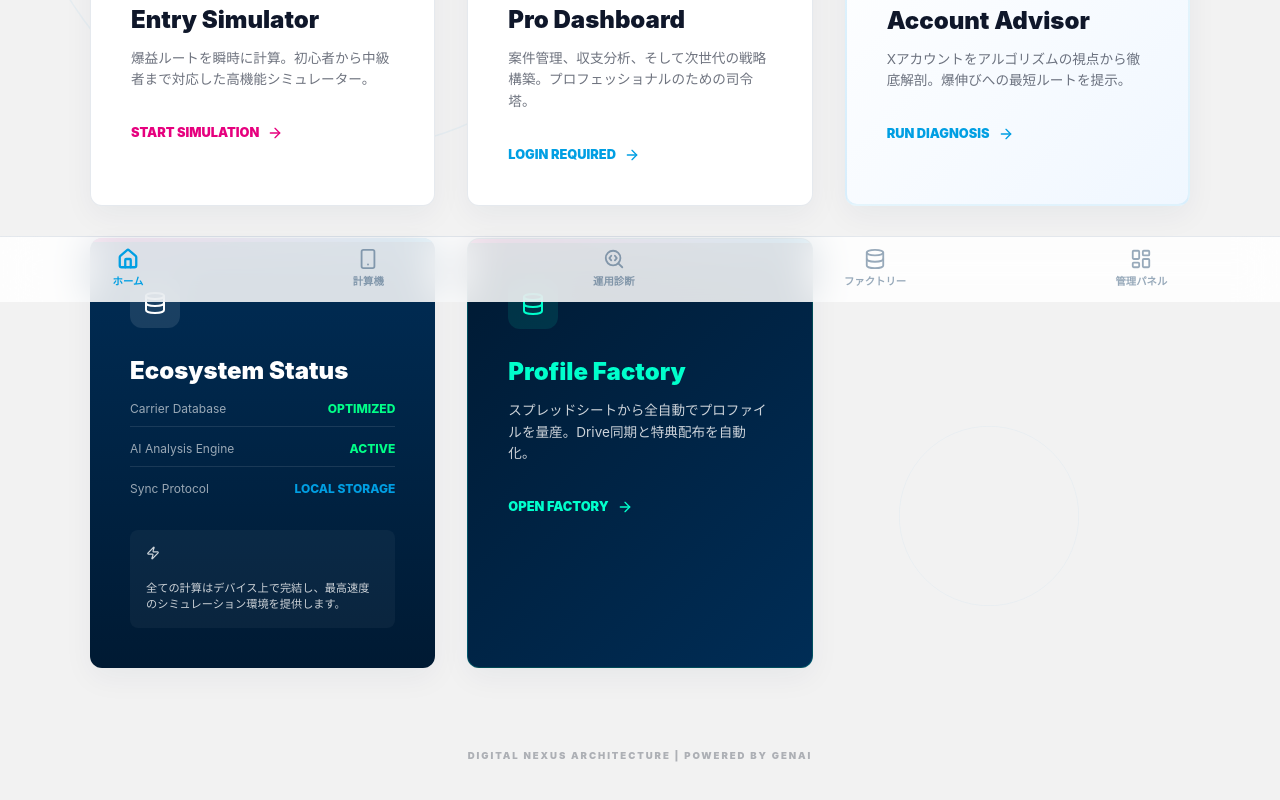
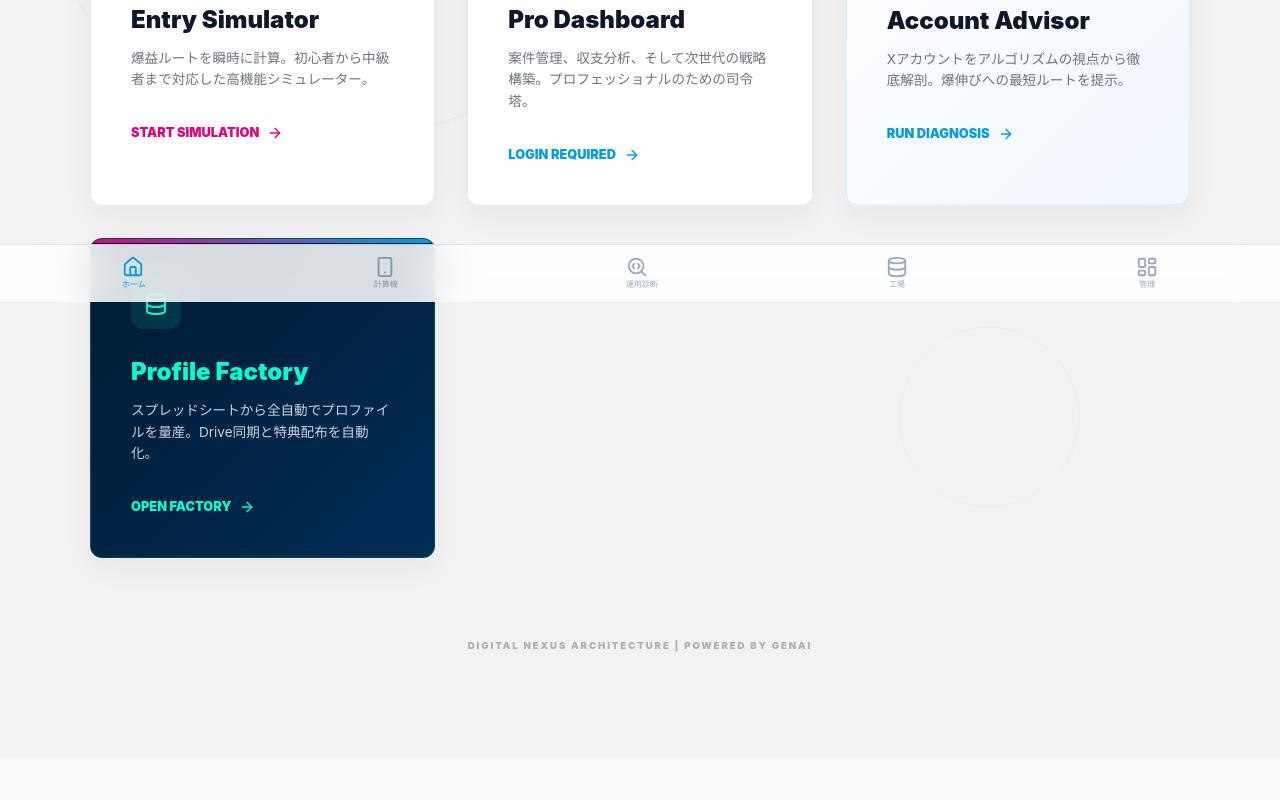
Before and after one commit to akiratakahashi929-cloud/Nexus-Profile-Factory, a React (Vite) app: page / in a window 1280 px wide. Shown: the part 498-1298 px from the top of the page. After the commit the page ends 1256 px from the top, so only its background shows below. Built offline with nearby package versions, Linux system fonts and the light colour scheme.

Commit message:
Cleanup: Revert integration attempt and focus on singular Factory tool

```diff
--- a/App.tsx
+++ b/App.tsx
@@ -66,13 +66,6 @@ const App: React.FC = () => {
               </button>
             </div>
             <EntrySimulator />
-            <div style={{ maxWidth: '680px', margin: '2rem auto', textAlign: 'center' }}>
-              <p style={{ fontSize: '0.8rem', fontWeight: 800, opacity: 0.5, color: 'var(--deep-blue)' }}>
-                {isProAuthorized
-                  ? "システム認証済み: 全プロ機能が解放されています"
-                  : "PROアクセス制限中: 管理者限定のリンクが必要です"}
-              </p>
-            </div>
           </div>
         )}
 
@@ -103,14 +96,7 @@ const App: React.FC = () => {
           ) : (
             <div style={{ textAlign: 'center', padding: '10rem 1rem' }}>
               <h2 style={{ color: 'var(--digital-flow-magenta)', fontFamily: 'var(--font-hero)', fontWeight: 900 }}>ACCESS DENIED</h2>
-              <p style={{ fontWeight: 600, opacity: 0.7 }}>プロ・ダッシュボードの利用には専用の認証リンクが必要です。</p>
-              <button
-                onClick={() => setAppMode('PORTAL')}
-                className="viral-button"
-                style={{ marginTop: '2rem' }}
-              >
-                ポータルに戻る
-              </button>
+              <button onClick={() => setAppMode('PORTAL')} className="viral-button" style={{ marginTop: '2rem' }}>ポータルに戻る</button>
             </div>
           )
         )}
@@ -118,45 +104,18 @@ const App: React.FC = () => {
         {appMode === 'ADVISOR' && (
           <div className="animate-fade-in" style={{ paddingBottom: '5rem' }}>
             <div style={{ maxWidth: '1100px', margin: '1rem auto', display: 'flex', justifyContent: 'flex-start' }}>
-              <button
-                onClick={() => setAppMode('PORTAL')}
-                style={{
-                  background: 'none',
-                  border: 'none',
-                  color: 'var(--deep-blue)',
-                  opacity: 0.5,
-                  fontSize: '0.75rem',
-                  fontWeight: 800,
-                  display: 'flex',
-                  alignItems: 'center',
-                  gap: '5px',
-                  cursor: 'pointer'
-                }}
-              >
+              <button onClick={() => setAppMode('PORTAL')} style={{ background: 'none', border: 'none', color: 'var(--deep-blue)', opacity: 0.5, fontSize: '0.75rem', fontWeight: 800, display: 'flex', alignItems: 'center', gap: '5px', cursor: 'pointer' }}>
                 <Home size={14} /> ポータルに戻る
               </button>
             </div>
             <AccountDiagnosis personality={{ ageGroup: '30代', role: 'MNP発信者' }} />
           </div>
         )}
+
         {appMode === 'FACTORY' && (
           <div className="animate-fade-in" style={{ paddingBottom: '5rem' }}>
             <div style={{ maxWidth: '1100px', margin: '1rem auto', display: 'flex', justifyContent: 'flex-start' }}>
-              <button
-                onClick={() => setAppMode('PORTAL')}
-                style={{
-                  background: 'none',
-                  border: 'none',
-                  color: 'var(--deep-blue)',
-                  opacity: 0.5,
-                  fontSize: '0.75rem',
-                  fontWeight: 800,
-                  display: 'flex',
-                  alignItems: 'center',
-                  gap: '5px',
-                  cursor: 'pointer'
-                }}
-              >
+              <button onClick={() => setAppMode('PORTAL')} style={{ background: 'none', border: 'none', color: 'var(--deep-blue)', opacity: 0.5, fontSize: '0.75rem', fontWeight: 800, display: 'flex', alignItems: 'center', gap: '5px', cursor: 'pointer' }}>
                 <Home size={14} /> ポータルに戻る
               </button>
             </div>
@@ -165,7 +124,7 @@ const App: React.FC = () => {
         )}
       </main>
 
-      {/* Bottom Navigation (Native Style) */}
+      {/* Bottom Navigation */}
       <nav style={{
         position: 'fixed',
         bottom: 0,
@@ -173,108 +132,17 @@ const App: React.FC = () => {
         right: 0,
         background: 'rgba(255, 255, 255, 0.85)',
         backdropFilter: 'blur(20px)',
-        WebkitBackdropFilter: 'blur(20px)',
         borderTop: '0.5px solid rgba(0, 45, 86, 0.1)',
         display: 'flex',
         justifyContent: 'space-around',
-        alignItems: 'center',
         padding: '0.7rem 0.5rem calc(0.7rem + env(safe-area-inset-bottom))',
         zIndex: 1000
       }}>
-        <button
-          onClick={() => setAppMode('PORTAL')}
-          className="touch-feedback"
-          style={{
-            background: 'none',
-            border: 'none',
-            display: 'flex',
-            flexDirection: 'column',
-            alignItems: 'center',
-            gap: '4px',
-            color: appMode === 'PORTAL' ? 'var(--digital-flow-cyan)' : 'var(--deep-blue)',
-            opacity: appMode === 'PORTAL' ? 1 : 0.4,
-            cursor: 'pointer'
-          }}
-        >
-          <Home size={22} strokeWidth={appMode === 'PORTAL' ? 2.5 : 2} />
-          <span style={{ fontSize: '0.65rem', fontWeight: 900 }}>ホーム</span>
-        </button>
-
-        <button
-          onClick={() => setAppMode('ENTRY')}
-          className="touch-feedback"
-          style={{
-            background: 'none',
-            border: 'none',
-            display: 'flex',
-            flexDirection: 'column',
-            alignItems: 'center',
-            gap: '4px',
-            color: appMode === 'ENTRY' ? 'var(--digital-flow-magenta)' : 'var(--deep-blue)',
-            opacity: appMode === 'ENTRY' ? 1 : 0.4,
-            cursor: 'pointer'
-          }}
-        >
-          <Smartphone size={22} strokeWidth={appMode === 'ENTRY' ? 2.5 : 2} />
-          <span style={{ fontSize: '0.65rem', fontWeight: 900 }}>計算機</span>
-        </button>
-
-        <button
-          onClick={() => setAppMode('ADVISOR')}
-          className="touch-feedback"
-          style={{
-            background: 'none',
-            border: 'none',
-            display: 'flex',
-            flexDirection: 'column',
-            alignItems: 'center',
-            gap: '4px',
-            color: appMode === 'ADVISOR' ? 'var(--digital-flow-magenta)' : 'var(--deep-blue)',
-            opacity: appMode === 'ADVISOR' ? 1 : 0.4,
-            cursor: 'pointer'
-          }}
-        >
-          <SearchCode size={22} strokeWidth={appMode === 'ADVISOR' ? 2.5 : 2} />
-          <span style={{ fontSize: '0.65rem', fontWeight: 900 }}>運用診断</span>
-        </button>
-
-        <button
-          onClick={() => setAppMode('FACTORY')}
-          className="touch-feedback"
-          style={{
-            background: 'none',
-            border: 'none',
-            display: 'flex',
-            flexDirection: 'column',
-            alignItems: 'center',
-            gap: '4px',
-            color: appMode === 'FACTORY' ? 'var(--digital-flow-cyan)' : 'var(--deep-blue)',
-            opacity: appMode === 'FACTORY' ? 1 : 0.4,
-            cursor: 'pointer'
-          }}
-        >
-          <Database size={22} strokeWidth={appMode === 'FACTORY' ? 2.5 : 2} />
-          <span style={{ fontSize: '0.65rem', fontWeight: 900 }}>ファクトリー</span>
-        </button>
-
-        <button
-          onClick={() => setAppMode('PRO')}
-          className="touch-feedback"
-          style={{
-            background: 'none',
-            border: 'none',
-            display: 'flex',
-            flexDirection: 'column',
-            alignItems: 'center',
-            gap: '4px',
-            color: appMode === 'PRO' ? 'var(--digital-flow-cyan)' : 'var(--deep-blue)',
-            opacity: appMode === 'PRO' ? 1 : 0.4,
-            cursor: 'pointer'
-          }}
-        >
-          <LayoutDashboard size={22} strokeWidth={appMode === 'PRO' ? 2.5 : 2} />
-          <span style={{ fontSize: '0.65rem', fontWeight: 900 }}>管理パネル</span>
-        </button>
+        <button onClick={() => setAppMode('PORTAL')} style={{ background: 'none', border: 'none', color: appMode === 'PORTAL' ? 'var(--digital-flow-cyan)' : 'var(--deep-blue)', opacity: appMode === 'PORTAL' ? 1 : 0.4 }}><Home size={22} /><span style={{ fontSize: '0.5rem', display: 'block' }}>ホーム</span></button>
+        <button onClick={() => setAppMode('ENTRY')} style={{ background: 'none', border: 'none', color: appMode === 'ENTRY' ? 'var(--digital-flow-magenta)' : 'var(--deep-blue)', opacity: appMode === 'ENTRY' ? 1 : 0.4 }}><Smartphone size={22} /><span style={{ fontSize: '0.5rem', display: 'block' }}>計算機</span></button>
+        <button onClick={() => setAppMode('ADVISOR')} style={{ background: 'none', border: 'none', color: appMode === 'ADVISOR' ? 'var(--digital-flow-magenta)' : 'var(--deep-blue)', opacity: appMode === 'ADVISOR' ? 1 : 0.4 }}><SearchCode size={22} /><span style={{ fontSize: '0.5rem', display: 'block' }}>運用診断</span></button>
+        <button onClick={() => setAppMode('FACTORY')} style={{ background: 'none', border: 'none', color: appMode === 'FACTORY' ? 'var(--digital-flow-cyan)' : 'var(--deep-blue)', opacity: appMode === 'FACTORY' ? 1 : 0.4 }}><Database size={22} /><span style={{ fontSize: '0.5rem', display: 'block' }}>工場</span></button>
+        <button onClick={() => setAppMode('PRO')} style={{ background: 'none', border: 'none', color: appMode === 'PRO' ? 'var(--digital-flow-cyan)' : 'var(--deep-blue)', opacity: appMode === 'PRO' ? 1 : 0.4 }}><LayoutDashboard size={22} /><span style={{ fontSize: '0.5rem', display: 'block' }}>管理</span></button>
       </nav>
     </div>
   );
--- a/components/NexusPortal.tsx
+++ b/components/NexusPortal.tsx
@@ -1,4 +1,3 @@
-import React from 'react';
 import { Shield, Smartphone, Zap, ArrowRight, LayoutDashboard, Database } from 'lucide-react';
 
 interface NexusPortalProps {
@@ -205,56 +204,6 @@ const NexusPortal: React.FC<NexusPortalProps> = ({ onNavigate, isProAuthorized }
                     </div>
                 </div>
 
-                {/* Ecosystem Overview / Database Card */}
-                <div
-                    className="nexus-card"
-                    style={{
-                        animation: 'fadeIn 1s ease-out forwards',
-                        background: 'linear-gradient(180deg, var(--deep-blue) 0%, #001a33 100%)',
-                        color: '#fff',
-                        border: 'none'
-                    }}
-                >
-                    <div style={{
-                        width: '50px',
-                        height: '50px',
-                        background: 'rgba(255, 255, 255, 0.1)',
-                        borderRadius: '12px',
-                        display: 'flex',
-                        alignItems: 'center',
-                        justifyContent: 'center',
-                        marginBottom: '1.5rem'
-                    }}>
-                        <Database color="#fff" size={24} />
-                    </div>
-                    <h2 style={{ fontSize: '1.5rem', fontWeight: 900, marginBottom: '0.5rem' }}>Ecosystem Status</h2>
-                    <div style={{ display: 'flex', flexDirection: 'column', gap: '12px' }}>
-                        <div style={{ display: 'flex', justifyContent: 'space-between', fontSize: '0.75rem', borderBottom: '1px solid rgba(255,255,255,0.1)', paddingBottom: '8px' }}>
-                            <span style={{ opacity: 0.6 }}>Carrier Database</span>
-                            <span style={{ fontWeight: 800, color: '#00ff88' }}>OPTIMIZED</span>
-                        </div>
-                        <div style={{ display: 'flex', justifyContent: 'space-between', fontSize: '0.75rem', borderBottom: '1px solid rgba(255,255,255,0.1)', paddingBottom: '8px' }}>
-                            <span style={{ opacity: 0.6 }}>AI Analysis Engine</span>
-                            <span style={{ fontWeight: 800, color: '#00ff88' }}>ACTIVE</span>
-                        </div>
-                        <div style={{ display: 'flex', justifyContent: 'space-between', fontSize: '0.75rem' }}>
-                            <span style={{ opacity: 0.6 }}>Sync Protocol</span>
-                            <span style={{ fontWeight: 800, color: 'var(--digital-flow-cyan)' }}>LOCAL STORAGE</span>
-                        </div>
-                    </div>
-                    <div style={{
-                        marginTop: '2rem',
-                        padding: '1rem',
-                        background: 'rgba(255,255,255,0.05)',
-                        borderRadius: '8px',
-                        fontSize: '0.7rem',
-                        lineHeight: 1.4,
-                        opacity: 0.8
-                    }}>
-                        <Zap size={14} style={{ marginBottom: '5px' }} /> <br />
-                        全ての計算はデバイス上で完結し、最高速度のシミュレーション環境を提供します。
-                    </div>
-                </div>
                 {/* Nexus Profile Factory Card */}
                 <div
                     onClick={() => onNavigate('FACTORY')}
```
